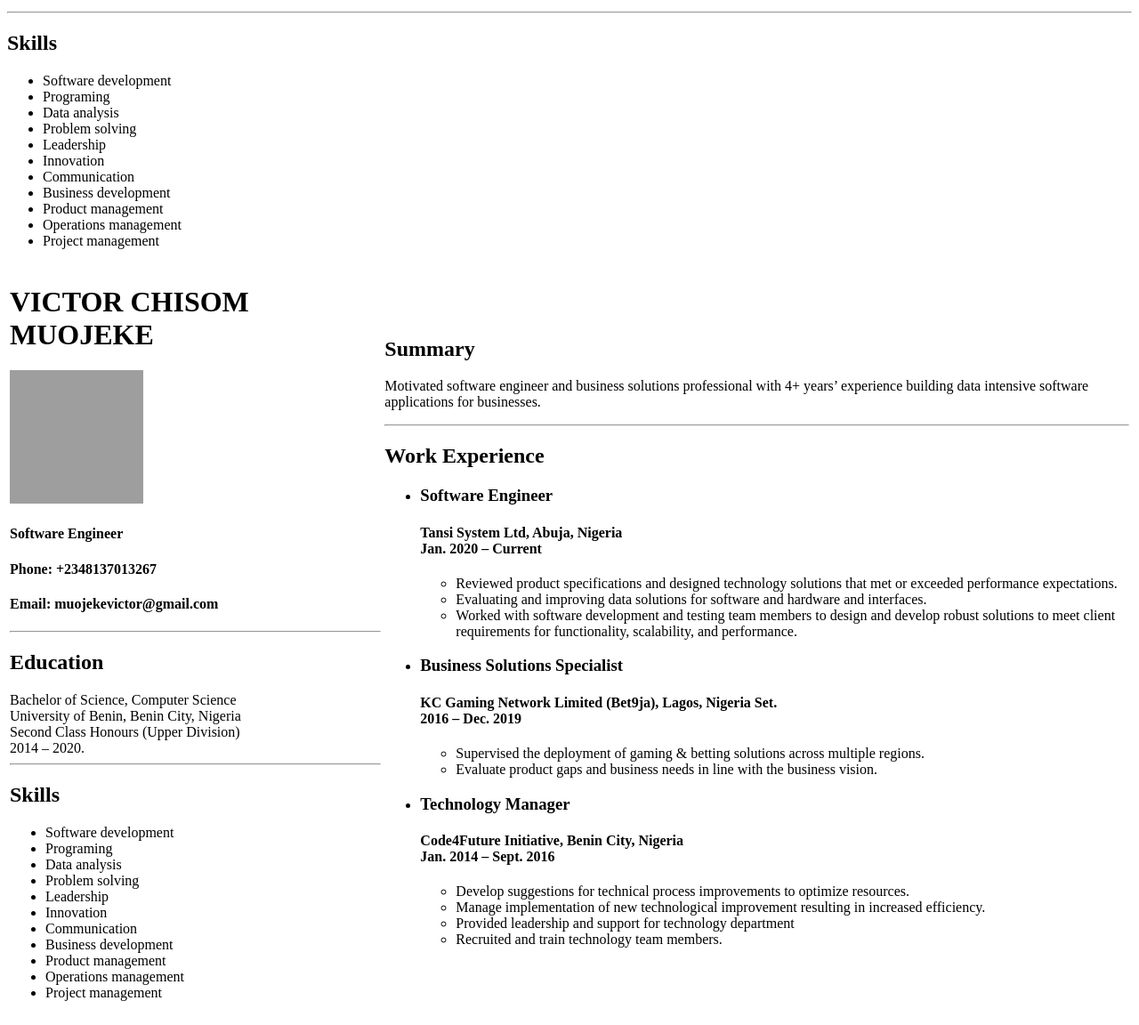
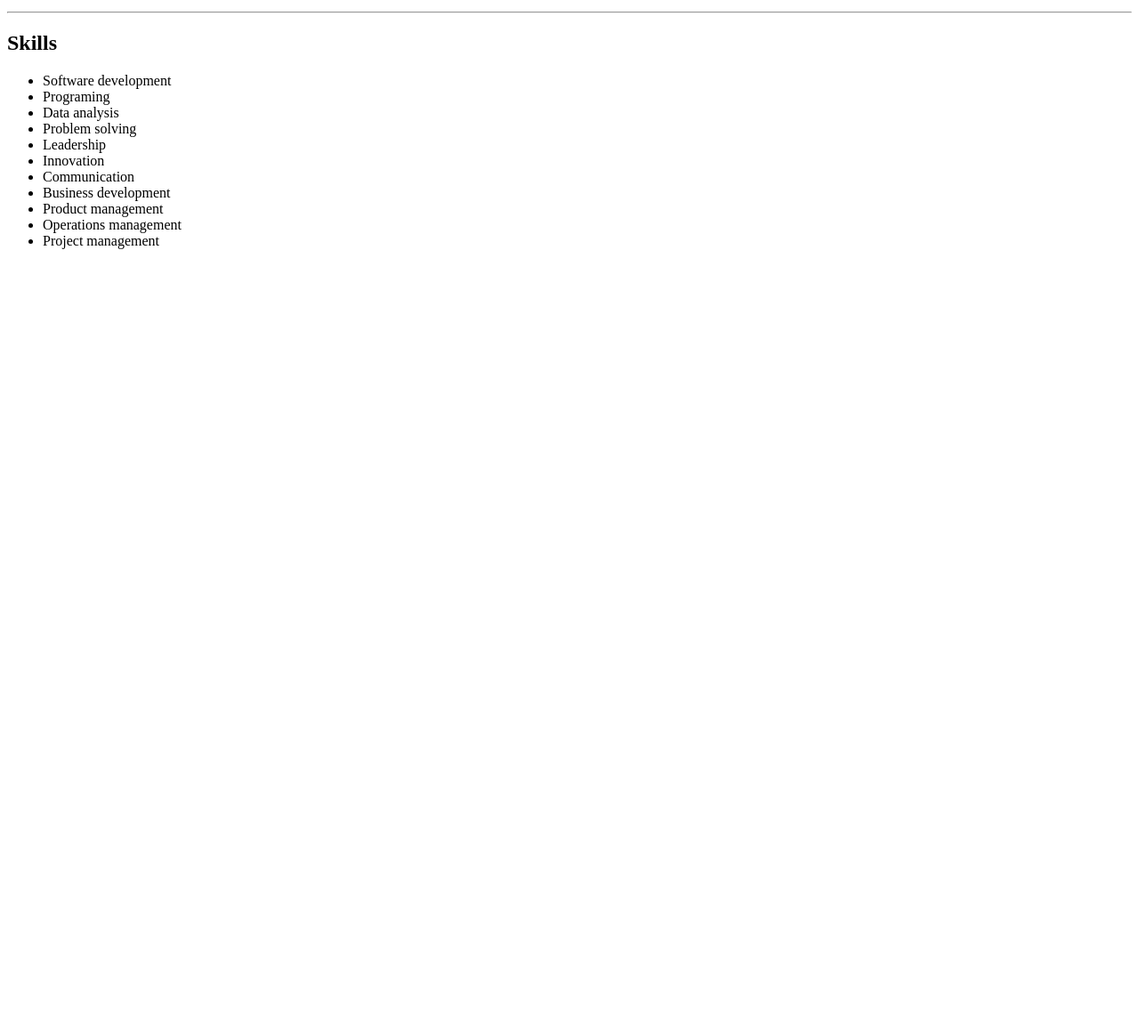
Before and after one commit to portalzone/resume, a plain HTML site: page index.html in a window 1280 px wide. Shown: the part 1060-2212 px from the top of the page at 89% size. After the commit the page ends 1356 px from the top, so only its background shows below. Drawn offline with Linux system fonts and the light colour scheme; grey boxes are pictures that could not be loaded.

Commit message:
Update index.html

```diff
--- a/index.html
+++ b/index.html
@@ -96,118 +96,5 @@
       <li>Operations management</li>
       <li>Project management</li>
     </ul>
-    <table>
-      <tr>
-        <td width="30%">
-            <p>
-<h1>VICTOR CHISOM MUOJEKE</h1>
-<img src="./image.jpg" height="150px" width="150px" />
-<h4>Software Engineer</h4>
-<h4>Phone: +2348137013267</h4>
-<h4>Email: muojekevictor@gmail.com</h4>
-
-
-</p>
-<hr>
-    <p>
-        <h2>Education</h2>
-        Bachelor of Science, Computer Science <br>University of Benin, Benin City,
-        Nigeria <br>Second Class Honours (Upper Division) <br>2014 – 2020.
-    <hr />
-    </p>
-
-<p>
-    <h2>Skills</h2>
-    <ul>
-      <li>Software development</li>
-      <li>Programing</li>
-      <li>Data analysis</li>
-      <li>Problem solving</li>
-      <li>Leadership</li>
-      <li>Innovation</li>
-      <li>Communication</li>
-      <li>Business development</li>
-      <li>Product management</li>
-      <li>Operations management</li>
-      <li>Project management</li>
-    </ul>
-
-</p>
-
- </td>
-
-        <td width="60%">
-          <h2>Summary</h2>
-          <p>
-            Motivated software engineer and business solutions professional with
-            4+ years’ experience building data intensive software applications
-            for businesses.
-          </p>
-          <hr />
-          <h2>Work Experience</h2>
-          <ul>
-            <li>
-              <h3>Software Engineer</h3>
-              <h4>
-                Tansi System Ltd, Abuja, Nigeria <br />Jan. 2020 – Current
-              </h4>
-              <ul>
-                <li>
-                  Reviewed product specifications and designed technology
-                  solutions that met or exceeded performance expectations.
-                </li>
-                <li>
-                  Evaluating and improving data solutions for software and
-                  hardware and interfaces.
-                </li>
-                <li>
-                  Worked with software development and testing team members to
-                  design and develop robust solutions to meet client
-                  requirements for functionality, scalability, and performance.
-                </li>
-              </ul>
-            </li>
-            <li>
-              <h3>Business Solutions Specialist</h3>
-              <h4>
-                KC Gaming Network Limited (Bet9ja), Lagos, Nigeria Set. <br />
-                2016 – Dec. 2019
-              </h4>
-              <ul>
-                <li>
-                  Supervised the deployment of gaming & betting solutions across
-                  multiple regions.
-                </li>
-                <li>
-                  Evaluate product gaps and business needs in line with the
-                  business vision.
-                </li>
-              </ul>
-            </li>
-            <li>
-              <h3>Technology Manager</h3>
-              <h4>
-                Code4Future Initiative, Benin City, Nigeria<br />
-                Jan. 2014 – Sept. 2016
-              </h4>
-              <ul>
-                <li>
-                  Develop suggestions for technical process improvements to
-                  optimize resources.
-                </li>
-                <li>
-                  Manage implementation of new technological improvement
-                  resulting in increased efficiency.
-                </li>
-                <li>
-                  Provided leadership and support for technology department
-                </li>
-                <li>Recruited and train technology team members.</li>
-              </ul>
-            </li>
-          </ul>
-        </td>
-      </tr>
-    </table>
-  </body>
+    </body>
 </html>
```
